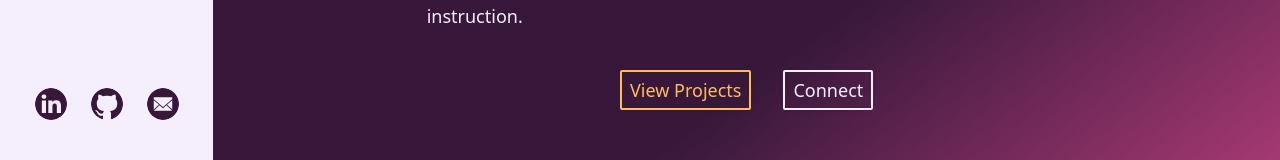
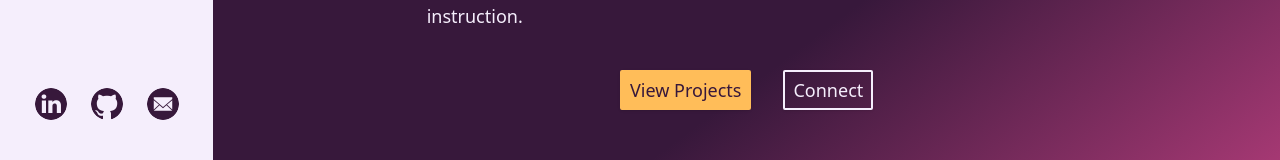
Before and after one commit to Danielle254/portfolio3, a Next.js app: page / in a window 1280 px wide. Shown: the part 632-792 px from the top of the page. Built offline with nearby package versions, Linux system fonts and the light colour scheme.

Commit message:
style: update primary button styling to be more distinct from secondary

```diff
--- a/src/components/CustomLink.tsx
+++ b/src/components/CustomLink.tsx
@@ -10,7 +10,7 @@ interface CustomLinkProps {
 
 export default function CustomLink({text, style, destination, newWindow}: CustomLinkProps) {
     const base = "px-2 py-1 rounded-sm text-lg shadow border-2 cursor-pointer transition duration-300 ease-in-out"
-    const primary = base + " border-accent-orange text-accent-orange hover:bg-accent-orange hover:text-main-purple hover:bg-opacity-60";
+    const primary = base + " bg-accent-orange text-main-purple border-accent-orange hover:bg-opacity-60";
     const secondary = base + " border-light-purple text-light-purple hover:bg-light-purple hover:text-main-purple hover:bg-opacity-60";
     const primaryDark = base + " border-main-purple bg-main-purple text-light-purple hover:bg-main-purple hover:text-light-purple hover:bg-opacity-60";
     const secondaryDark = base + " border-main-purple text-main-purple hover:bg-main-purple hover:text-light-purple hover:bg-opacity-60"
```
